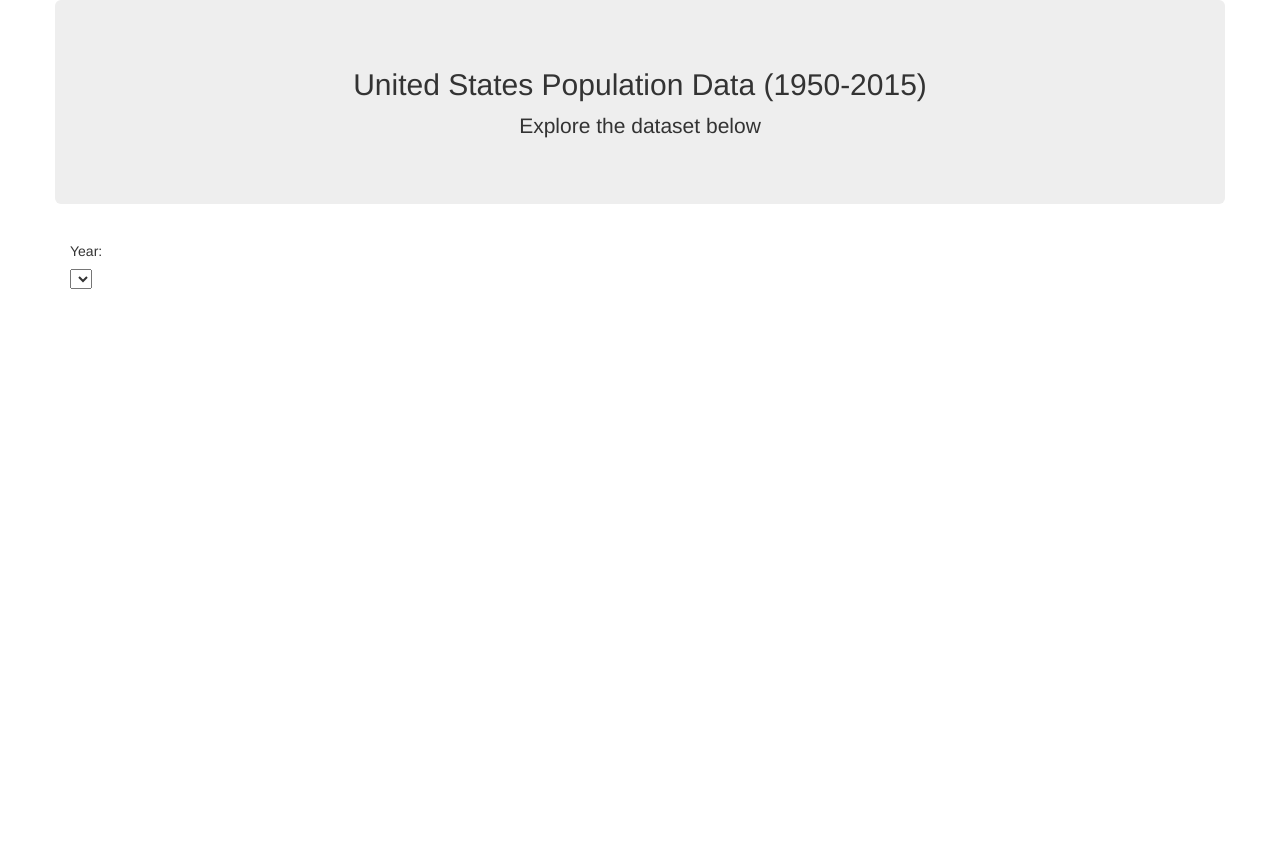
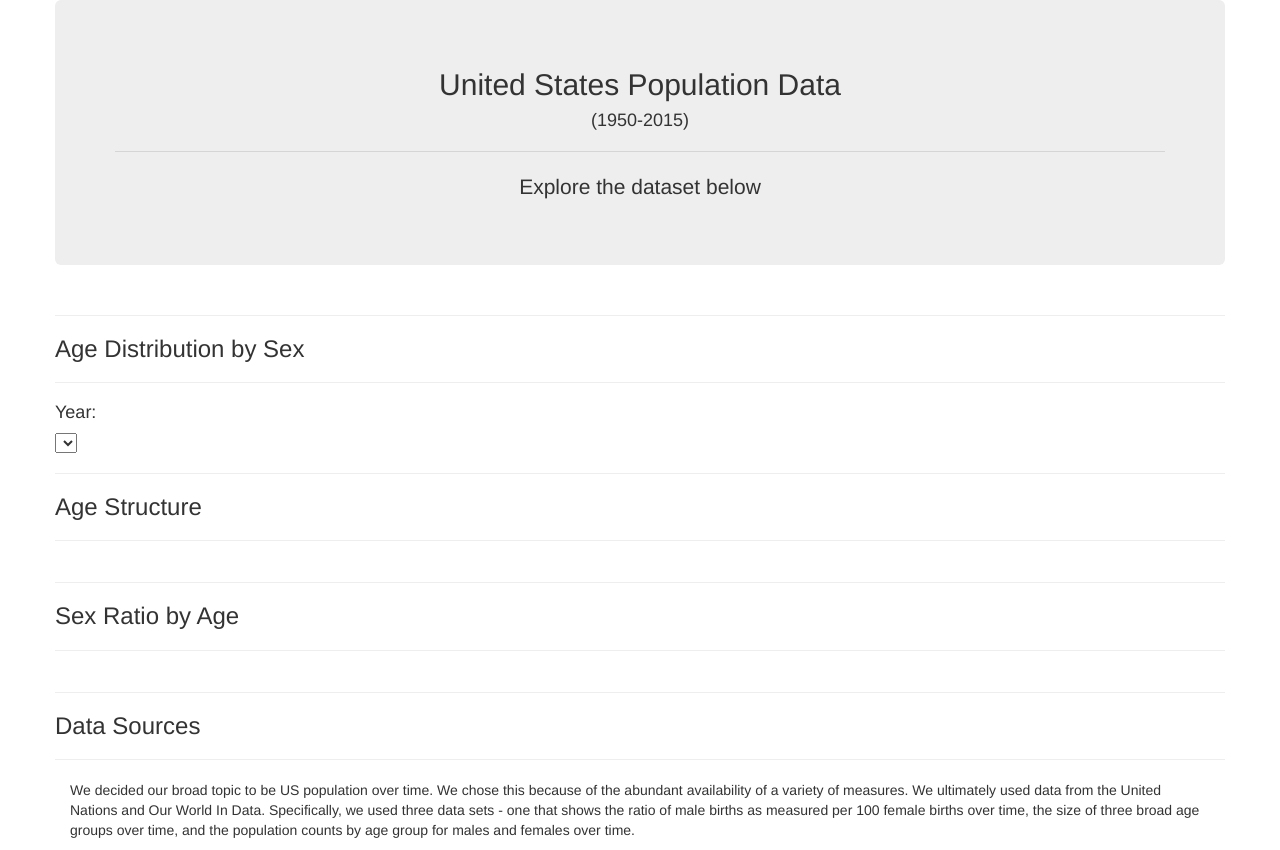
Before and after one commit to anikajohnson/Project2, a Flask app: template templates/index.html in a window 1280 px wide. Before the commit the page ends 289 px from the top, so only its background shows below. Run offline with Flask 2, Linux system fonts and the light colour scheme; the template is opened without the code that fills it, so the values that code supplies are empty; parts of the project's set-up code (start-up, migrations or seed data) failed here and were passed over; some libraries are stand-ins or nearby versions.

Commit message:
update to index

```diff
--- a/templates/index.html
+++ b/templates/index.html
@@ -26,33 +26,49 @@
   <div class="container">
     <div class="row">
       <div class="col-md-12 jumbotron text-center">
-        <h2>United States Population Data (1950-2015)</h2>
+        <h2 class="display-4">United States Population Data</h2>
+        <h4>(1950-2015)</h4>
+        <hr class="my-4">
         <p>Explore the dataset below</p>
       </div>
     </div>
 
     <!-- start plot divs-->
     <div class="row">
-      <div class="col-md-12">
-        <h5>Year:</h5>
-        <select id="selDataset" onchange="optionChanged(this.value)"></select>
-        <div id="pop-pyramid"></div>
-      </div>
+      <hr class="my-4">
+      <h3>Age Distribution by Sex</h3>
+      <hr class="my-4">
+      <h4>Year:</h4>
+      <select id="selDataset" onchange="optionChanged(this.value)"></select>
+      <div id="pop-pyramid"></div>
     </div>
 
-
     <div class="row">
+      <hr class="my-4">
+      <h3>Age Structure</h3>
+      <hr class="my-4">
       <div class="col-md-12">
         <div id="age-stacked-area"></div>
       </div>
     </div>
 
     <div class="row">
+      <hr class="my-4">
+      <h3>Sex Ratio by Age</h3>
+      <hr class="my-4">
       <div class="col-md-12">
         <div id="sex-ratio-scatterplot"></div>
       </div>
     </div>
 
+    <div class="row">
+      <hr class="my-4">
+      <h3>Data Sources</h3>
+      <hr class="my-4">
+      <div class="col-md-12">
+        <p>We decided our broad topic to be US population over time. We chose this because of the abundant availability of a variety of measures. We ultimately used data from the United Nations and Our World In Data. Specifically, we used three data sets - one that shows the ratio of male births as measured per 100 female births over time, the size of three broad age groups over time, and the population counts by age group for males and females over time.<p/>
+      </div>
+    </div>
   </div>
     <!-- end plot divs -->
 
```
